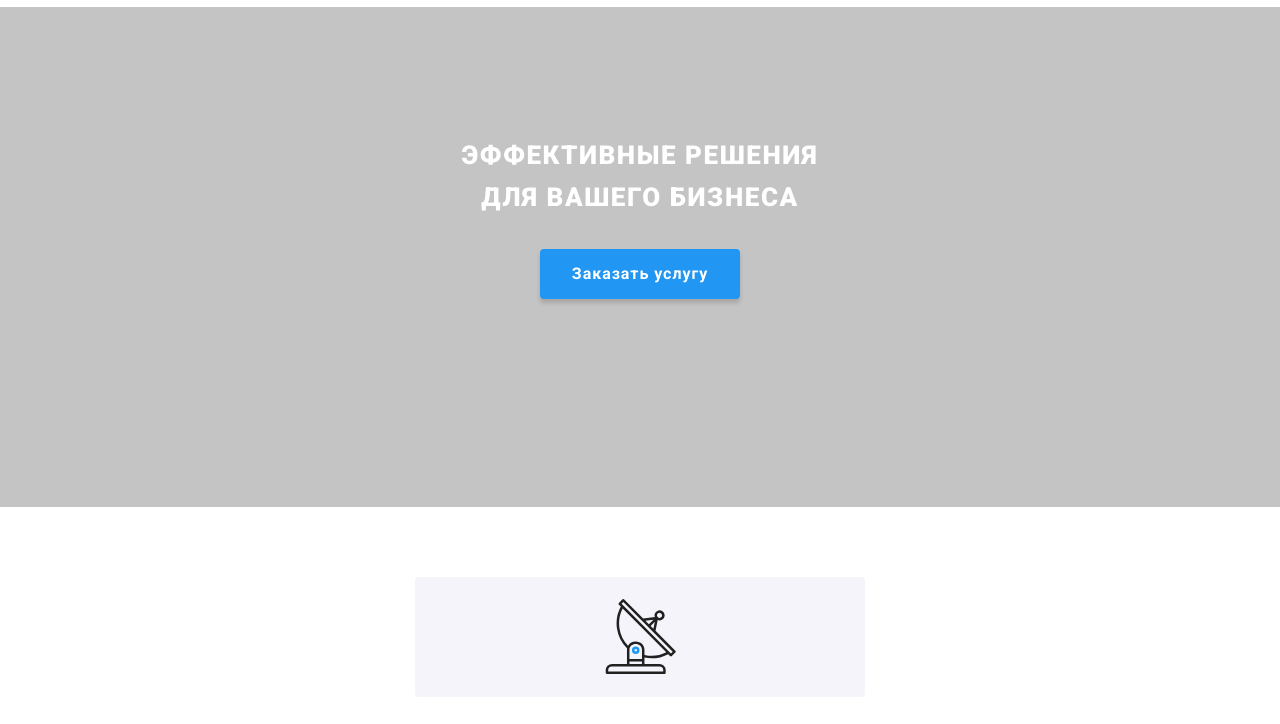
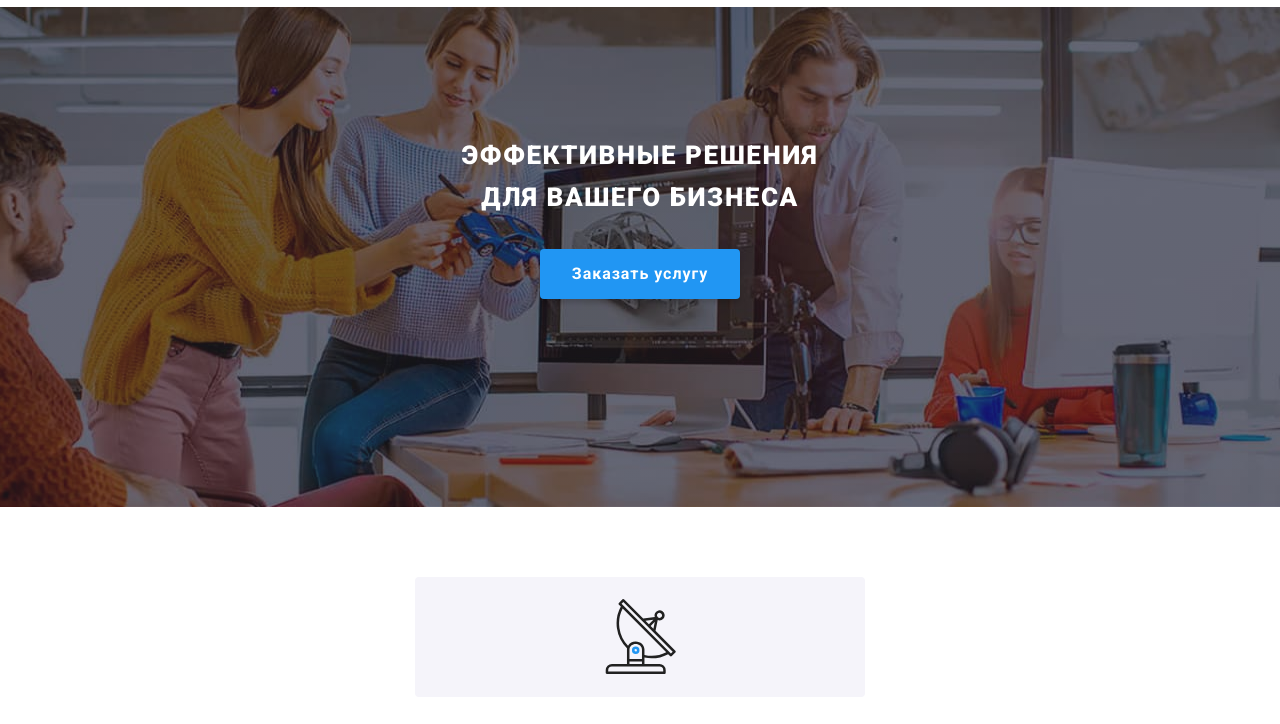
Before and after one commit to palkaz/goit-markup-hw-08, a plain HTML site: page index.html in a window 1280 px wide. Shown: the part 53-777 px from the top of the page. Drawn offline with nearby package versions, Linux system fonts and the light colour scheme.

Commit message:
вкл фон
вкл герой фон в черновую

```diff
--- a/sass/components/_hero.scss
+++ b/sass/components/_hero.scss
@@ -1,15 +1,15 @@
 //  блок герой
 .hero {
-  // max-width: 1600px;
+  max-width: 1600px;
   background-color: var(--header-bg);
-  // background-repeat: no-repeat;
-  // background-position: center;
-  // background-image: radial-gradient(
-  //     at center,
-  //     var(--hero-overlay),
-  //     var(--hero-overlay)
-  //   ),
-  //   url(../images/img-hero.jpg);
+  background-repeat: no-repeat;
+  background-position: center;
+  background-image: radial-gradient(
+      at center,
+      var(--hero-overlay),
+      var(--hero-overlay)
+    ),
+    url(../images/img-hero.jpg);
 
   color: var(--header-hero-color);
 
```
Also changed, not shown: css/main.css, css/main.min.css, 2 other files.
